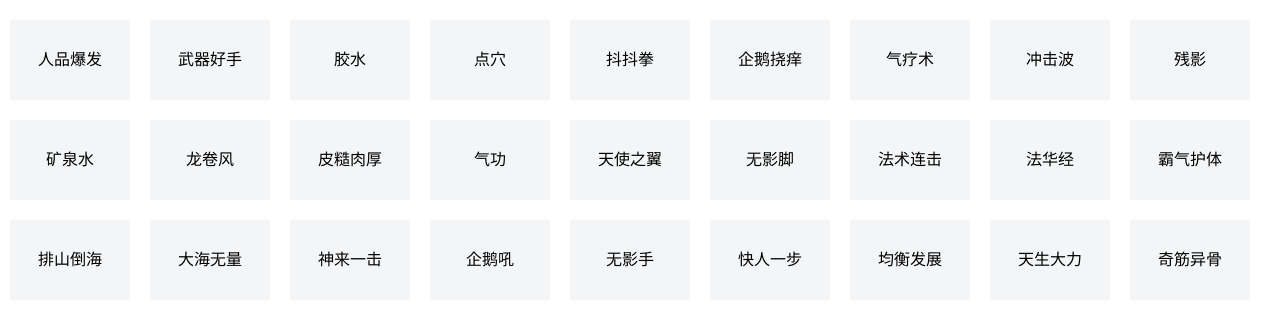
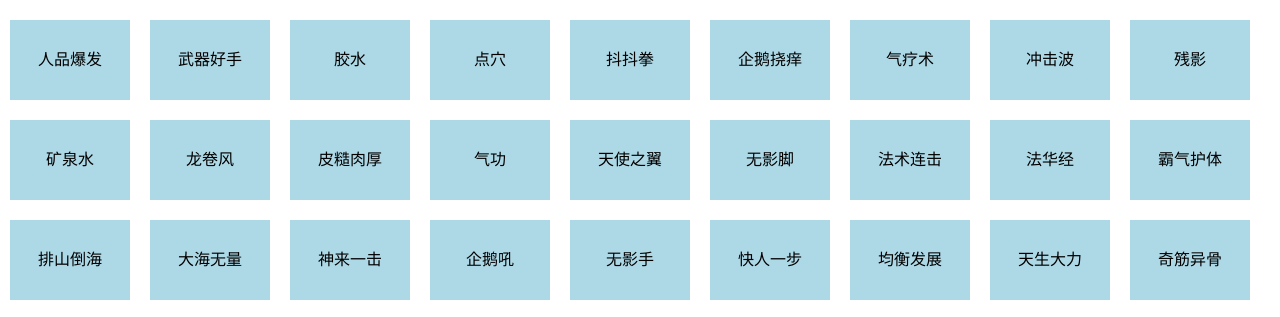
Before and after one commit to quanmin-AnLan/zhufu, a plain HTML site: page index.html in a window 1280 px wide. Shown: the part 91-408 px from the top of the page. Drawn offline with Linux system fonts and the light colour scheme.

Commit message:
Update index.html

```diff
--- a/index.html
+++ b/index.html
@@ -18,7 +18,7 @@
 			height:80px;
 			text-align: center;
 			line-height: 80px;
-			background-color: #f3f5f7;
+			background-color: lightblue;
 			color:black;
 			float:left;
 			margin:10px;
```
